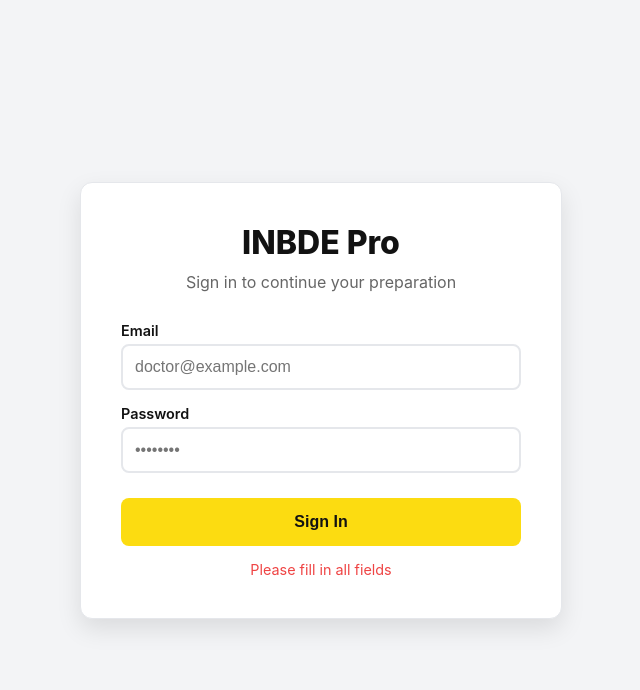
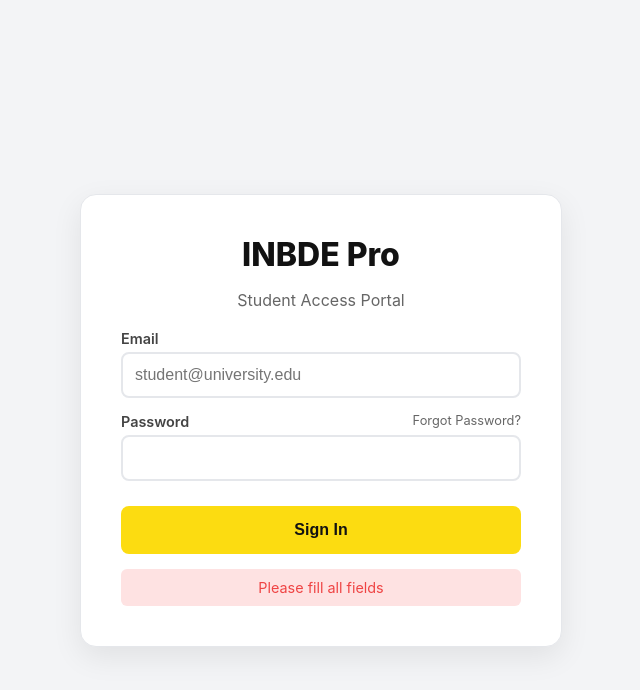
Before and after one commit to carloslplorusso/portalinbdepro, a plain HTML site: page index.html in a window 1280 px wide. Both pictures are taken after a click on the button "Sign In". Shown: the whole page, without its empty margins (319-959 px from the left). Drawn offline with nearby package versions, Linux system fonts and the light colour scheme.

Commit message:
Update index.html

```diff
--- a/index.html
+++ b/index.html
@@ -3,7 +3,7 @@
 <head>
 <meta charset="UTF-8">
 <meta name="viewport" content="width=device-width, initial-scale=1.0">
-<title>INBDE Pro - Login</title>
+<title>INBDE Pro - Access</title>
 <style>
     :root {
         --primary-color: #fcdc11;
@@ -18,15 +18,16 @@
         display: flex;
         justify-content: center;
         align-items: center;
-        height: 100vh;
+        min-height: 100vh;
         margin: 0;
+        padding: 20px;
     }
 
-    .login-card {
+    .auth-card {
         background: white;
         padding: 40px;
-        border-radius: 12px;
-        box-shadow: 0 10px 25px rgba(0,0,0,0.1);
+        border-radius: 16px;
+        box-shadow: 0 10px 30px rgba(0,0,0,0.08);
         width: 100%;
         max-width: 400px;
         text-align: center;
@@ -40,154 +41,149 @@
         margin-bottom: 10px;
     }
 
-    .brand-subtitle {
-        color: #666;
-        margin-bottom: 30px;
+    .form-view { display: none; animation: fadeIn 0.3s ease; }
+    .form-view.active { display: block; }
+
+    @keyframes fadeIn { from { opacity: 0; } to { opacity: 1; } }
+
+    .input-group { margin-bottom: 15px; text-align: left; }
+    .input-group label { display: block; font-size: 0.9em; font-weight: 600; margin-bottom: 5px; color: #444; }
+
+    input {
+        width: 100%; padding: 12px; border: 2px solid var(--border-color);
+        border-radius: 8px; font-size: 1em; box-sizing: border-box;
+        transition: border-color 0.2s;
+    }
+    input:focus { border-color: var(--primary-color); outline: none; }
+
+    .btn-main {
+        width: 100%; background-color: var(--primary-color); color: var(--primary-dark);
+        font-weight: 800; padding: 15px; border: none; border-radius: 8px;
+        cursor: pointer; font-size: 1em; margin-top: 10px; transition: transform 0.1s;
+    }
+    .btn-main:hover { transform: scale(1.02); }
+    .btn-main:disabled { background-color: #ddd; cursor: wait; }
+
+    .switch-link {
+        margin-top: 20px; font-size: 0.9em; color: #666;
+    }
+    .switch-link span {
+        color: var(--primary-dark); font-weight: 700; cursor: pointer; text-decoration: underline;
     }
 
-    .input-group {
-        margin-bottom: 15px;
-        text-align: left;
+    .msg-box {
+        padding: 10px; border-radius: 6px; font-size: 0.9em; margin-top: 15px; display: none;
     }
+    .msg-error { background: #fee2e2; color: #ef4444; }
+    .msg-success { background: #dcfce7; color: #166534; }
 
-    .input-group label {
-        display: block;
-        font-size: 0.9em;
-        font-weight: 600;
-        margin-bottom: 5px;
-        color: var(--primary-dark);
-    }
-
-    input {
-        width: 100%;
-        padding: 12px;
-        border: 2px solid var(--border-color);
-        border-radius: 8px;
-        font-size: 1em;
-        box-sizing: border-box; /* Importante para que no se salga */
-    }
-
-    input:focus {
-        border-color: var(--primary-color);
-        outline: none;
-    }
-
-    .btn-login {
-        width: 100%;
-        background-color: var(--primary-color);
-        color: var(--primary-dark);
-        font-weight: 800;
-        padding: 15px;
-        border: none;
-        border-radius: 8px;
-        cursor: pointer;
-        font-size: 1em;
-        margin-top: 10px;
-        transition: transform 0.1s;
-    }
-
-    .btn-login:hover { transform: scale(1.02); }
-    .btn-login:disabled { background-color: #ccc; cursor: not-allowed; }
-
-    .error-msg {
-        color: #ef4444;
-        font-size: 0.9em;
-        margin-top: 15px;
-        display: none;
-    }
 </style>
 </head>
 <body>
 
-<div class="login-card">
+<div class="auth-card">
     <div class="brand-title">INBDE Pro</div>
-    <div class="brand-subtitle">Sign in to continue your preparation</div>
 
-    <div class="input-group">
-        <label>Email</label>
-        <input type="email" id="email" placeholder="doctor@example.com">
+    <div id="view-login" class="form-view active">
+        <p style="color:#666; margin-bottom:20px;">Student Access Portal</p>
+
+        <div class="input-group">
+            <label>Email</label>
+            <input type="email" id="login-email" placeholder="student@university.edu">
+        </div>
+        <div class="input-group">
+            <div style="display:flex; justify-content:space-between;">
+                <label>Password</label>
+                <label style="color:#666; font-weight:400; cursor:pointer; font-size:0.8em;" onclick="switchView('forgot')">Forgot Password?</label>
+            </div>
+            <input type="password" id="login-password">
+        </div>
+
+        <button class="btn-main" onclick="handleLogin()" id="btn-login">Sign In</button>
     </div>
 
-    <div class="input-group">
-        <label>Password</label>
-        <input type="password" id="password" placeholder="••••••••">
+    <div id="view-forgot" class="form-view">
+        <p style="color:#666; margin-bottom:20px;">We'll send you a recovery link.</p>
+
+        <div class="input-group">
+            <label>Enter your registered email</label>
+            <input type="email" id="reset-email">
+        </div>
+
+        <button class="btn-main" onclick="handleReset()" id="btn-reset">Send Recovery Link</button>
+
+        <div class="switch-link">
+            <span onclick="switchView('login')">⬅ Back to Login</span>
+        </div>
     </div>
 
-    <button class="btn-login" onclick="handleLogin()" id="login-btn">Sign In</button>
+    <div id="msg-box" class="msg-box"></div>
 
-    <div id="error-message" class="error-msg"></div>
 </div>
 
 <script src="https://cdn.jsdelivr.net/npm/@supabase/supabase-js@2"></script>
 
 <script>
-    // 1. CONFIGURACIÓN
     const SUPABASE_URL = 'https://arumiloijqsxthlswojt.supabase.co';
     const SUPABASE_KEY = 'eyJhbGciOiJIUzI1NiIsInR5cCI6IkpXVCJ9.eyJpc3MiOiJzdXBhYmFzZSIsInJlZiI6ImFydW1pbG9panFzeHRobHN3b2p0Iiwicm9sZSI6ImFub24iLCJpYXQiOjE3NjM0MzUzNTEsImV4cCI6MjA3OTAxMTM1MX0.5EaB81wglbbtNi8FOzJoDMNd_aOmMULzm27pDClJDSg';
-
     const _supabase = window.supabase.createClient(SUPABASE_URL, SUPABASE_KEY);
 
-    // 2. FUNCIÓN DE LOGIN
+    function switchView(viewName) {
+        hideMsg();
+        document.querySelectorAll('.form-view').forEach(el => el.classList.remove('active'));
+        document.getElementById(`view-${viewName}`).classList.add('active');
+    }
+
+    // --- LOGIN ---
     async function handleLogin() {
-        const email = document.getElementById('email').value;
-        const password = document.getElementById('password').value;
-        const btn = document.getElementById('login-btn');
-        const errorDiv = document.getElementById('error-message');
+        const email = document.getElementById('login-email').value;
+        const pass = document.getElementById('login-password').value;
+        const btn = document.getElementById('btn-login');
 
-        // Validar campos vacíos
-        if (!email || !password) {
-            showError("Please fill in all fields");
-            return;
-        }
+        if(!email || !pass) return showMsg('Please fill all fields', 'error');
 
-        // UI Loading
-        btn.innerText = "Signing in...";
-        btn.disabled = true;
-        errorDiv.style.display = 'none';
+        btn.innerText = 'Checking...'; btn.disabled = true;
 
-        try {
-            // INTENTO DE LOGIN CON SUPABASE
-            const { data, error } = await _supabase.auth.signInWithPassword({
-                email: email,
-                password: password
-            });
+        const { data, error } = await _supabase.auth.signInWithPassword({ email, password: pass });
 
-            if (error) throw error;
-
-            // SI ES EXITOSO
-            console.log("Login success:", data);
-            // Guardar un backup en localStorage por compatibilidad (opcional)
-            localStorage.setItem('quiz_username', email);
-            // Redirigir
+        if (error) {
+            showMsg('Incorrect email or password.', 'error');
+            btn.innerText = 'Sign In'; btn.disabled = false;
+        } else {
             window.location.href = 'dashboard.html';
-
-        } catch (err) {
-            // SI HAY ERROR
-            console.error("Login error:", err.message);
-            showError(translateError(err.message));
-            btn.innerText = "Sign In";
-            btn.disabled = false;
         }
     }
 
-    function showError(msg) {
-        const el = document.getElementById('error-message');
-        el.innerText = msg;
-        el.style.display = 'block';
+    // --- RECUPERAR CONTRASEÑA ---
+    async function handleReset() {
+        const email = document.getElementById('reset-email').value;
+        const btn = document.getElementById('btn-reset');
+
+        if(!email) return showMsg('Please enter your email', 'error');
+
+        btn.innerText = 'Sending...'; btn.disabled = true;
+
+        // URL de redirección
+        const redirectUrl = 'https://carloslplorusso.github.io/dashboard.html';
+
+        const { data, error } = await _supabase.auth.resetPasswordForEmail(email, {
+            redirectTo: redirectUrl,
+        });
+
+        // Por seguridad, Supabase no dice si el email existe o no para evitar hackers
+        showMsg('If the email exists, we sent a recovery link.', 'success');
+        btn.innerText = 'Sent ✓';
     }
 
-    function translateError(msg) {
-        if (msg.includes("Invalid login credentials")) return "Incorrect email or password.";
-        if (msg.includes("Email not confirmed")) return "Please confirm your email address before logging in.";
-        return msg;
+    function showMsg(text, type) {
+        const box = document.getElementById('msg-box');
+        box.innerText = text;
+        box.className = `msg-box msg-${type}`;
+        box.style.display = 'block';
     }
-
-    // Permitir login con tecla Enter
-    document.addEventListener('keypress', function (e) {
-        if (e.key === 'Enter') {
-            handleLogin();
-        }
-    });
+    function hideMsg() {
+        document.getElementById('msg-box').style.display = 'none';
+    }
 </script>
 
 </body>
```
